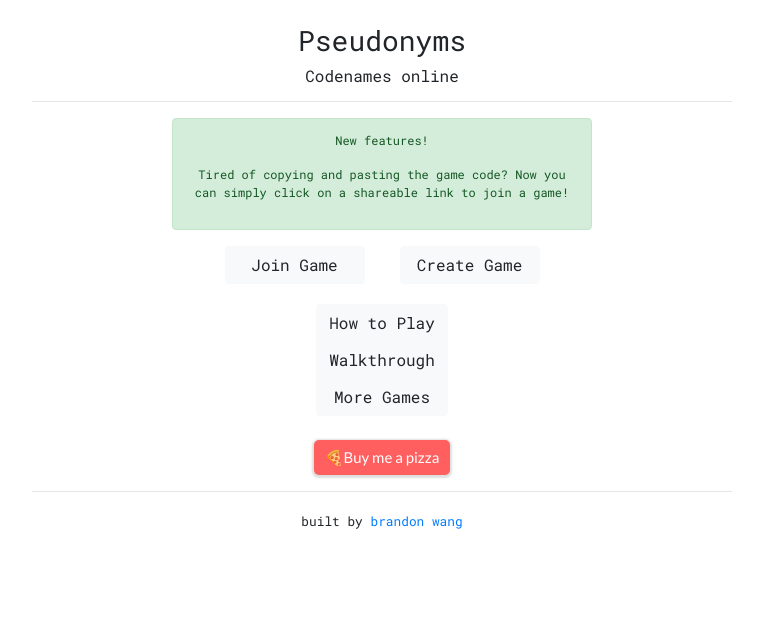
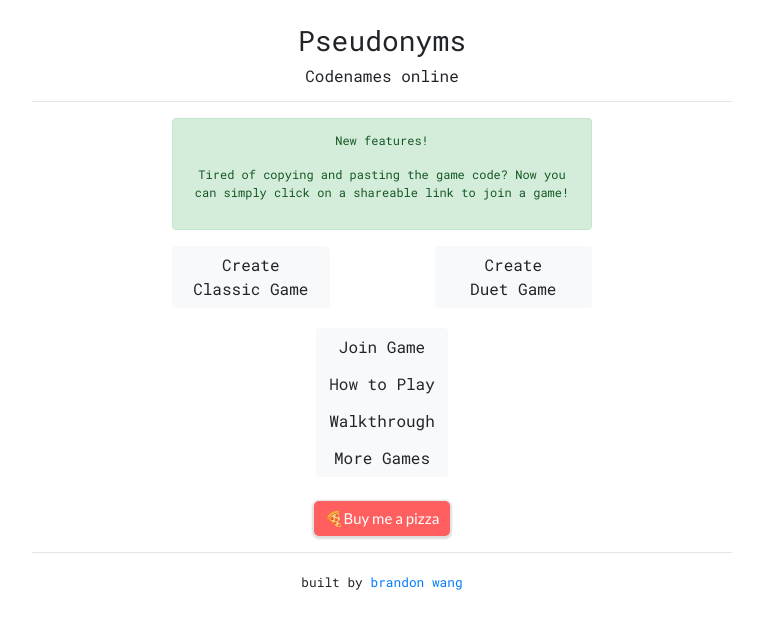
Before and after one commit to coconut750750/pseudonyms, a React (Create React App) app in the folder client/: page / in a window 1280 px wide. Shown: the top 628 px of the page, without its empty margins (258-1021 px from the left). Built offline with nearby package versions, Linux system fonts and the light colour scheme.

Commit message:
add create duet game to home page

```diff
--- a/client/src/App.css
+++ b/client/src/App.css
@@ -15,13 +15,14 @@ p {
 }
 
 .button-row {
-    width: 50%;
+    width: 75%;
     margin: 0 auto;
     margin-bottom: 20px;
 }
 
 .button-row button {
-    width: 40%;
+    width: 30%;
+    white-space: normal
 }
 
 /* home */
--- a/client/src/App.js
+++ b/client/src/App.js
@@ -19,7 +19,8 @@ const HOME = "home";
 const HOWTO = "howto";
 const WALKTHROUGH = "walkthrough";
 const MORE = "more";
-const CREATE = "create";
+const CREATE_CLASSIC = "create_classic";
+const CREATE_DUET = "create_duet";
 const JOIN = "join";
 const GAME = "game";
 
@@ -97,7 +98,8 @@ function App() {
 
   const views = {
     [HOME]:         <Home
-                      createGame={ () => setViewState(CREATE) }
+                      createClassicGame={ () => setViewState(CREATE_CLASSIC) }
+                      createDuetGame={ () => setViewState(CREATE_DUET) }
                       joinGame={ () => setViewState(JOIN) }
                       viewHowTo={ () => setViewState(HOWTO) }
                       viewWalkthrough={ () => setViewState(WALKTHROUGH) }
@@ -108,7 +110,12 @@ function App() {
                       goBack={ () => goHome() }/>,
     [MORE]:         <MoreGames
                       goBack={ () => goHome() }/>,
-    [CREATE]:       <Create
+    [CREATE_CLASSIC]: <Create
+                        classic
+                        goBack={ () => goHome() }
+                        setGame={ (gameCode, name) => setGame(gameCode, name) }/>,
+    [CREATE_DUET]:  <Create
+                      duet
                       goBack={ () => goHome() }
                       setGame={ (gameCode, name) => setGame(gameCode, name) }/>,
     [JOIN]:         <Join
--- a/client/src/api/register.js
+++ b/client/src/api/register.js
@@ -2,6 +2,16 @@ import { callApi } from './api';
 
 export async function createClassicGame(options) {
   return callApi('/register/classic/create', {
+    method: "POST",
+    headers: {
+      'Content-Type': 'application/json',
+    },
+    body: JSON.stringify(options),
+  });
+}
+
+export async function createDuetGame(options) {
+  return callApi('/register/duet/create', {
     method: "POST",
     headers: {
       'Content-Type': 'application/json',
--- a/client/src/views/Create.js
+++ b/client/src/views/Create.js
@@ -1,7 +1,7 @@
 import React, { useState, useCallback } from 'react';
 import debounce from "lodash/debounce";
 
-import { checkName, createClassicGame } from '../api/register';
+import { checkName, createClassicGame, createDuetGame } from '../api/register';
 
 function Create(props) {
   const [message, setMessage] = useState("");
@@ -18,15 +18,28 @@ function Create(props) {
         return;
       }
 
-      createClassicGame({}).then(res => {
+      const createSuccess = res => {
         props.setGame(res.gameCode, name);
-      });
+      }
+
+      if (props.duet) {
+        createDuetGame({}).then(createSuccess);
+      } else {
+        createClassicGame({}).then(createSuccess);
+      }
     });
+  }
+
+  let header = "Create Game";
+  if (props.classic) {
+    header = "Create Classic Game";
+  } else if (props.duet) {
+    header = "Create Duet Game";
   }
 
   return (
     <div>
-      <h4>Create Game</h4>
+      <h4>{header}</h4>
 
       <form onSubmit={ (e) => {
         e.preventDefault();
--- a/client/src/views/Home.js
+++ b/client/src/views/Home.js
@@ -13,11 +13,13 @@ function Home(props) {
       </div>
 
       <div className="button-row d-flex justify-content-around">
-        <button type="button" className="btn btn-light" onClick={props.joinGame}>Join Game</button>
-        <button type="button" className="btn btn-light" onClick={props.createGame}>Create Game</button>
+        <button type="button" className="btn btn-light" onClick={props.createClassicGame}>Create<br/>Classic Game</button>
+        <button type="button" className="btn btn-light" onClick={props.createDuetGame}>Create<br/>Duet Game</button>
       </div>
 
+
       <div class="btn-group-vertical">
+        <button type="button" className="btn btn-light" onClick={props.joinGame}>Join Game</button>
         <button type="button" className="btn btn-light" onClick={props.viewHowTo}>How to Play</button>
         <button type="button" className="btn btn-light" onClick={props.viewWalkthrough}>Walkthrough</button>
         <button type="button" className="btn btn-light" onClick={props.viewMoreGames}>More Games</button>
```
Also changed, not shown: 1 other file (tests, documents, lock files or other folders).
